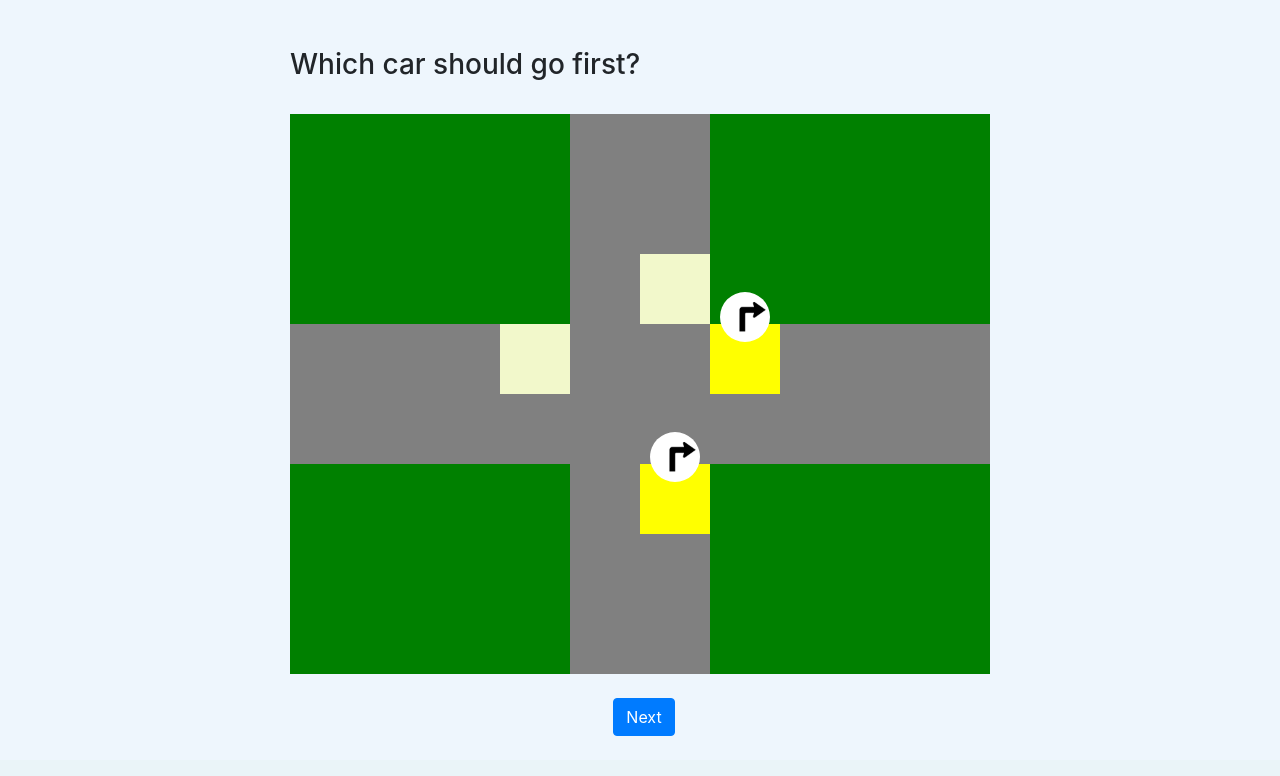
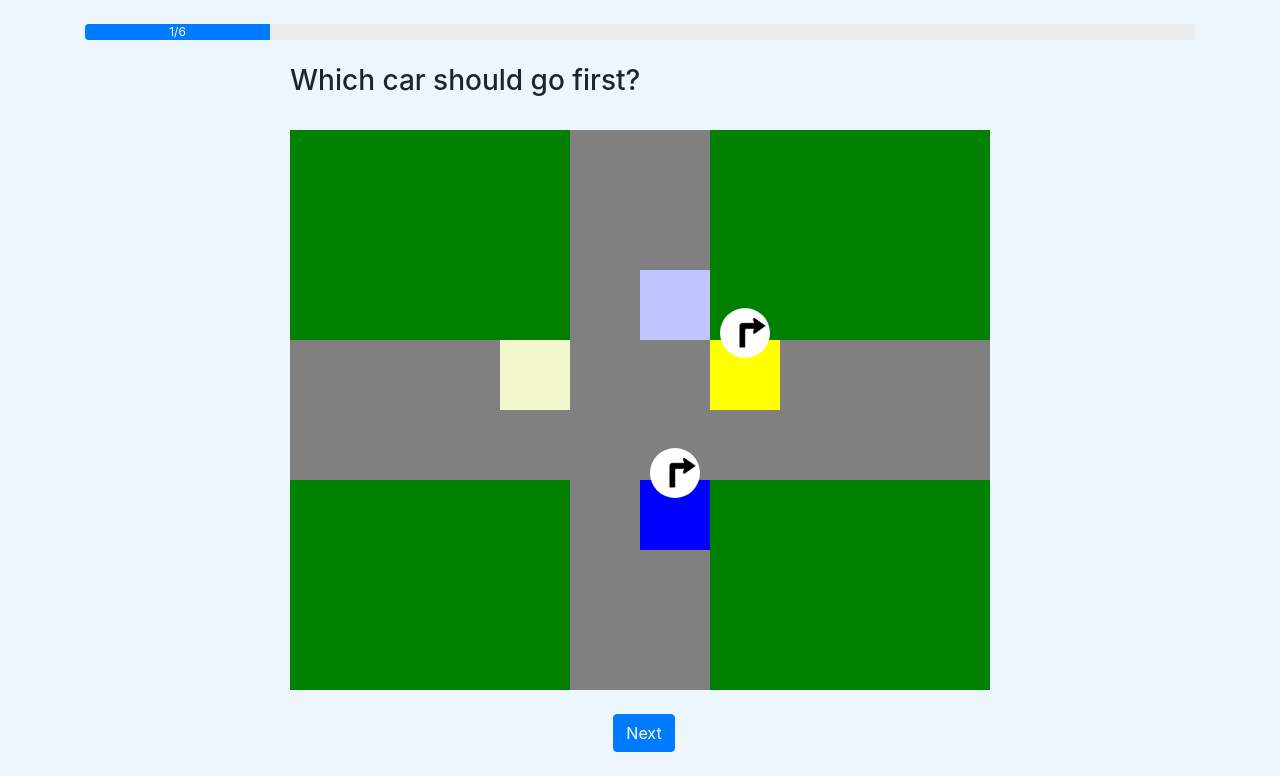
Before and after one commit to Chinmay-Garg/Right-of-Way, a Flask app: page /quiz/1 in a window 1280 px wide. Shown: the part 56-832 px from the top of the page. Before the commit the page ends 792 px from the top, so only its background shows below. Run offline with Flask 2, Linux system fonts and the light colour scheme; some libraries are stand-ins or nearby versions.

Commit message:
added progress bar + diff colors for cars

```diff
--- a/Rules of the Road/server.py
+++ b/Rules of the Road/server.py
@@ -91,7 +91,7 @@ questions = {
 						[0, 0, 0, 0, 1, 1, 0, 0, 0, 0]],#0
 						#0, 1, 2, 3, 4, 5, 6, 7, 8, 9
 		"cars_from": {"A": [4, 3, "Car", "W"], "B":[3, 6, "Car", "E"]},
-		"cars_to": {"A": [4, 6, "Car", "W"], "B":[2, 5,  "Car", "N"]},
+		"cars_to": {"A": [4, 6, "Car", "W"], "B":[5, 4,  "Car", "N"]},
 		"answer": ["A"]
 	},
 	"4": {
@@ -126,7 +126,7 @@ questions = {
 	},
 	"6": {
 		"prompt": "Which car should go first?",
-		"terrain": [[0, 0, 0, 0, 1, 1, 0, 0, 0, 0], #7
+		"terrain": 		[[0, 0, 0, 0, 1, 1, 0, 0, 0, 0], #7
 						[0, 0, 0, 0, 1, 1, 0, 0, 0, 0], #6
 						[0, 0, 0, 0, 1, 1, 0, 0, 0, 0], #5
 						[1, 1, 1, 1, 1, 1, 1, 1, 1, 1], #4
@@ -135,8 +135,8 @@ questions = {
 						[0, 0, 0, 0, 1, 1, 0, 0, 0, 0], #1
 						[0, 0, 0, 0, 1, 1, 0, 0, 0, 0]],#0
 						#0, 1, 2, 3, 4, 5, 6, 7, 8, 9
-		"cars_from": {"A": [4,2, "Car", "N"], "B":[3, 4, "Car", "W"], "C":[6, 3, "Car", "E"]},
-		"cars_to": {"A": [4,5, "Car", "N"], "B":[5, 2, "Car", "S"], "C":[3, 3,  "Car", "E"]},
+		"cars_from": {"A": [2, 4, "Car", "N"], "B":[3, 6, "Car", "W"], "C":[4, 3, "Car", "E"]},
+		"cars_to": {"A": [5,4, "Car", "N"], "B":[3, 3, "Car", "S"], "C":[2, 5,  "Car", "E"]},
 		"answer": ["C", "A", "B"]
 	}
 }
--- a/Rules of the Road/static/main.css
+++ b/Rules of the Road/static/main.css
@@ -190,6 +190,18 @@ button{
     position: relative;
 }
 
+#A {
+    background-color: blue;
+}
+
+#B {
+    background-color: yellow;
+}
+
+#C {
+    background-color: red;
+}
+
 .terrain .car .arrow-image {
     width: 50px;
     height: 50px;
--- a/Rules of the Road/static/quiz_page.js
+++ b/Rules of the Road/static/quiz_page.js
@@ -1,4 +1,4 @@
-
+n_questions = 6
 $(document).ready(function(){
 	let url = window.location.href
 	let currentIdx = url.slice(-1)
@@ -12,8 +12,10 @@ $(document).ready(function(){
 		$("#testPrevious").hide()
 	}
 
-	if(currentIdx <= 5){
+	if(currentIdx <= n_questions){
 		$("#testNext").show()
+		$('.progress-bar').width(currentIdx*100/n_questions+"%")
+		$('div.progress-bar').text(currentIdx+"/"+n_questions);
 		buildTerrain(question.terrain, question.cars_from, question.cars_to)
 	}
 
@@ -39,7 +41,7 @@ $(document).ready(function(){
 		console.log("clicked next")
 
 		if($("#testNext").show()){
-			if(currentIdx == 5){
+			if(currentIdx == n_questions){
 				let url = "/quiz/end"
 				location.href = url
 			}
@@ -75,6 +77,7 @@ function buildTerrain(terrain, cars_from, cars_to) {
 					let y = value[1]
 					if(x == parseInt(r) && y == parseInt(column)) {
 						div.addClass('droppable')
+						div.attr('id', key);
 						// div.addClass('ui-droppable')
 						console.log(div)
 						// Insert droppable here
--- a/Rules of the Road/templates/quiz_page.html
+++ b/Rules of the Road/templates/quiz_page.html
@@ -6,12 +6,11 @@
 	</script>
 	<script type="text/javascript" src="{{ url_for('static', filename = 'quiz_page.js') }}"></script>
 
-	<script>
-        //let questions = {{questions|tojson}}
-    </script>
+	<div class="progress mt-4">
+		<div class="progress-bar" role="progressbar" style="width: 0%" aria-valuenow="25" aria-valuemin="0" aria-valuemax="100"></div>
+	  </div>
+		<div class="quiz-container mt-4">
 
-		<br><br>
-		<div class="quiz-container">
 			<h3>{{questions.prompt}}</h3>
 			<div class="terrain mt-4"></div>
 			<!-- {{questions.terrain}} -->
```
